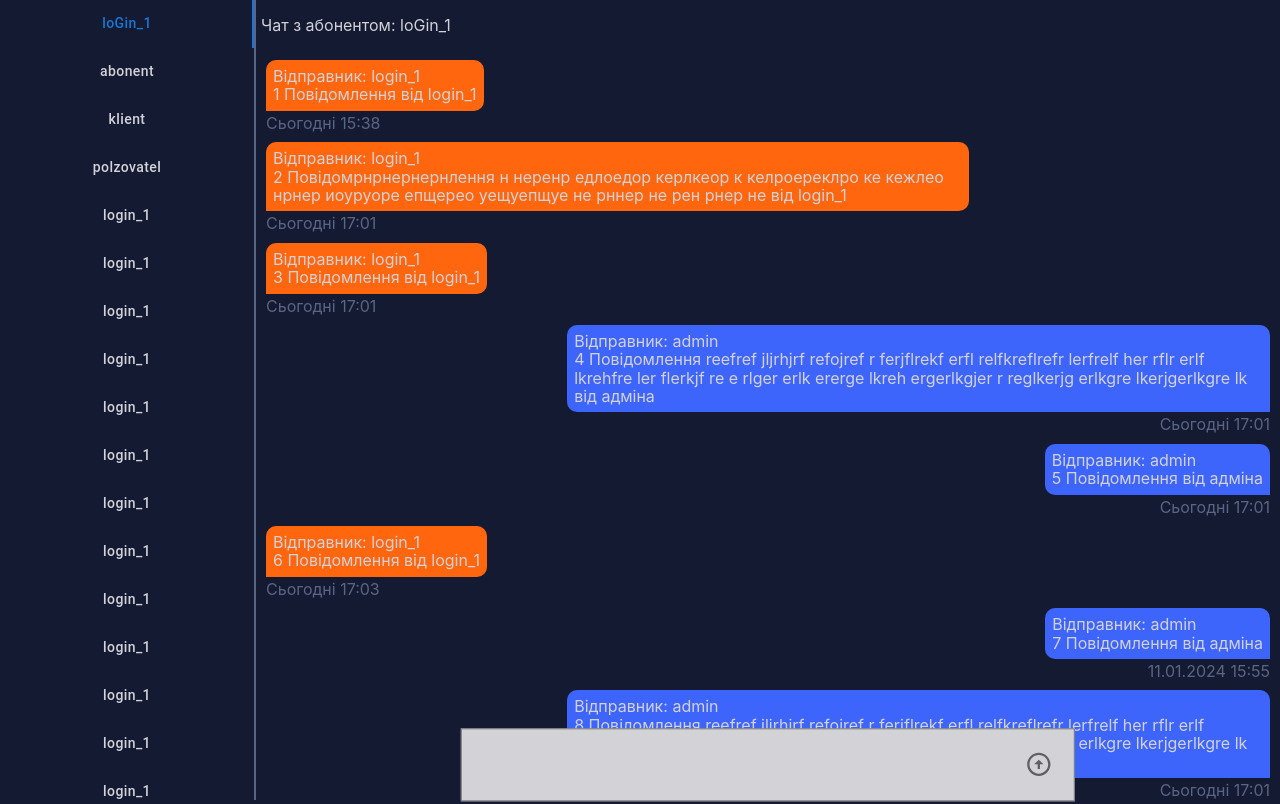
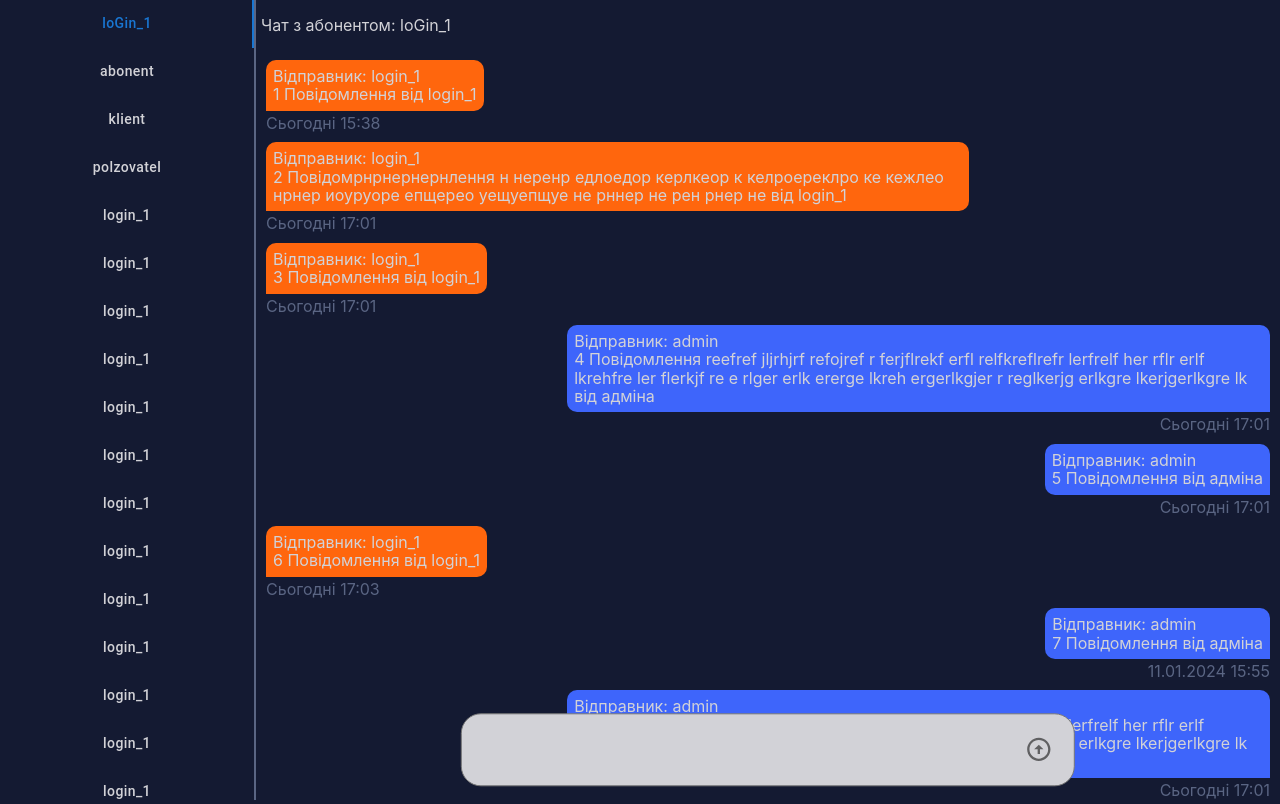
Before and after one commit to tooreagen/ubilling-bot-frontend, a React (Create React App) app: page / in a window 1280 px wide. Shown: the top 804 px of the page. Built offline with nearby package versions, Linux system fonts and the light colour scheme.

Commit message:
input styled

```diff
--- a/src/components/ChatComponents/ChatMessagingBox/ChatMessagingBoxStyled.js
+++ b/src/components/ChatComponents/ChatMessagingBox/ChatMessagingBoxStyled.js
@@ -4,6 +4,6 @@ export const ChatMessagingBoxStyled = styled.div`
   position: fixed;
   width: 80%;
   left: 20%;
-  bottom: 0;
+  bottom: 15px;
   height: 80px;
 `;
--- a/src/components/FormMessageSend/FormMessageSend.jsx
+++ b/src/components/FormMessageSend/FormMessageSend.jsx
@@ -49,6 +49,7 @@ const FormMessageSend = ({ onHeightChange }) => {
               overflow: 'hidden',
               outline: 'none',
               backgroundColor: 'var(--base-text-color)',
+              borderRadius: '20px',
             }}
           />
           <ErrorMessage component={CustomErrorMessage} name="message" />
```
